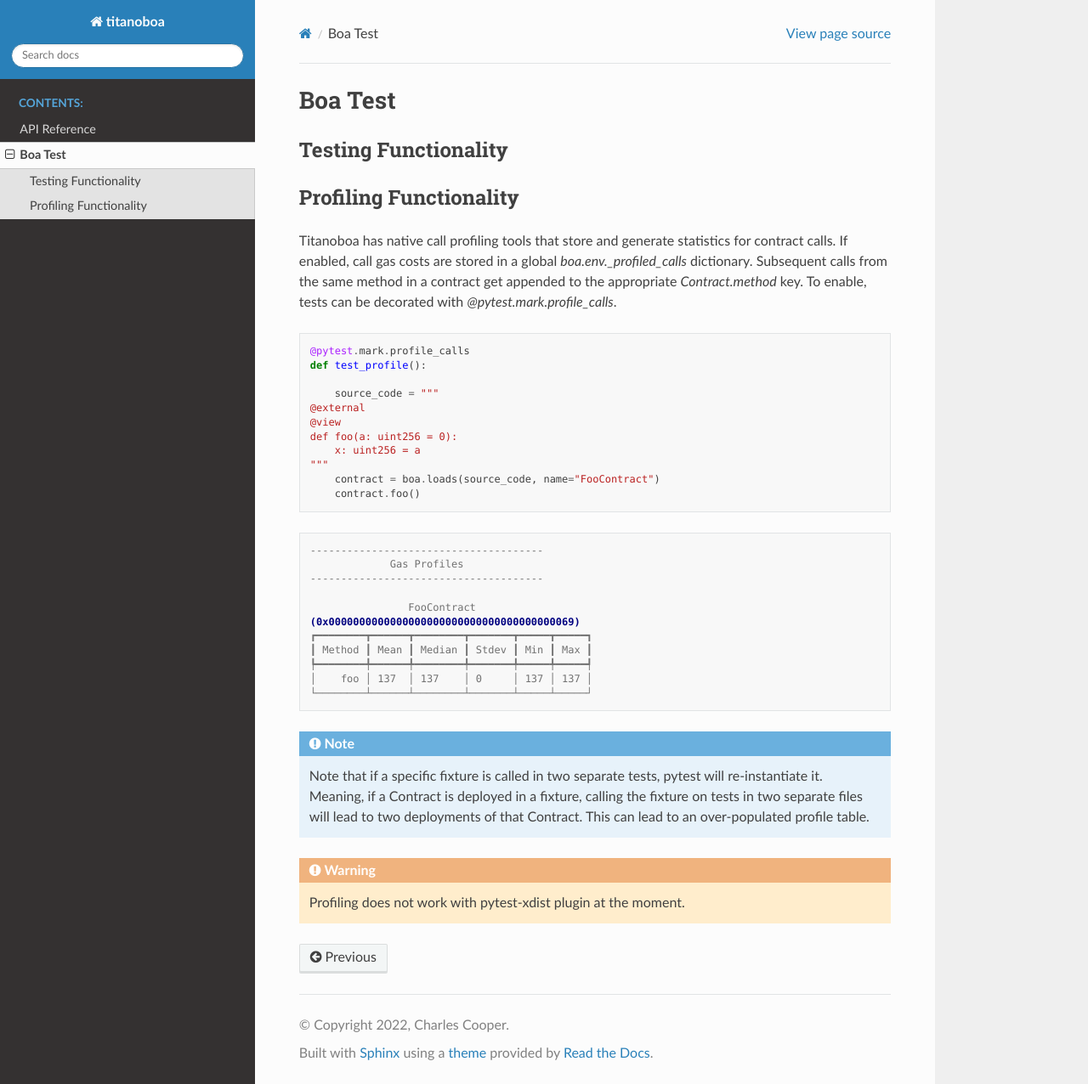
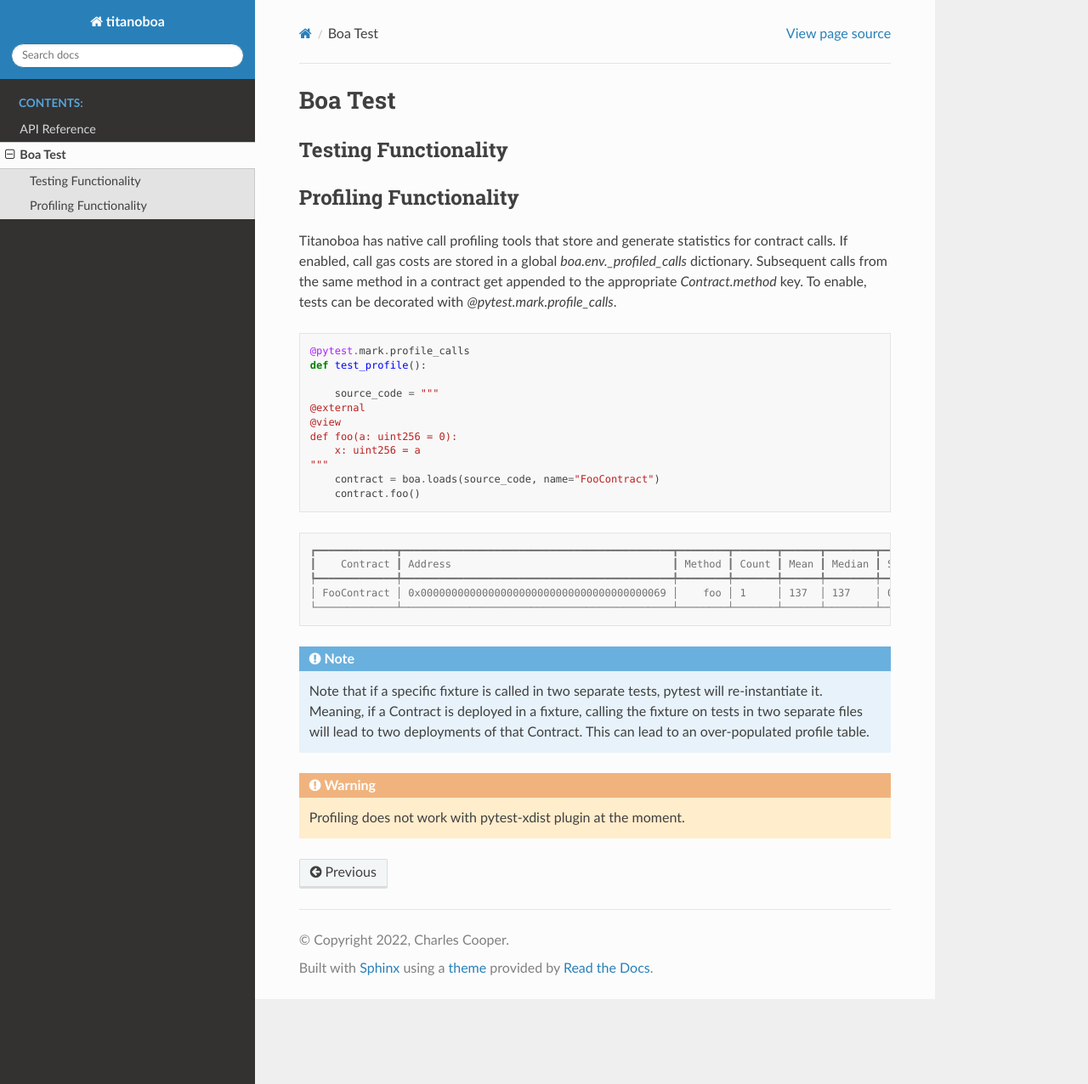
Before and after one commit to vyperlang/titanoboa, a Sphinx documentation site: the page built from docs/source/test.rst, in a window 1280 px wide and 1276 px high. Shown: the whole window at 85% size. Built offline with Sphinx 7.4.7 and the Read the Docs theme 2.0.0, drawn with Linux system fonts in a browser that asks for light colours.

Commit message:
update doc example

```diff
--- a/docs/source/test.rst
+++ b/docs/source/test.rst
@@ -30,17 +30,11 @@ in a contract get appended to the appropriate `Contract.method` key. To enable,
 
 .. code-block:: console
 
-    --------------------------------------
-                 Gas Profiles
-    --------------------------------------
-
-                    FooContract
-    (0x0000000000000000000000000000000000000069)
-    ┏━━━━━━━━┳━━━━━━┳━━━━━━━━┳━━━━━━━┳━━━━━┳━━━━━┓
-    ┃ Method ┃ Mean ┃ Median ┃ Stdev ┃ Min ┃ Max ┃
-    ┡━━━━━━━━╇━━━━━━╇━━━━━━━━╇━━━━━━━╇━━━━━╇━━━━━┩
-    │    foo │ 137  │ 137    │ 0     │ 137 │ 137 │
-    └────────┴──────┴────────┴───────┴─────┴─────┘
+    ┏━━━━━━━━━━━━━┳━━━━━━━━━━━━━━━━━━━━━━━━━━━━━━━━━━━━━━━━━━━━┳━━━━━━━━┳━━━━━━━┳━━━━━━┳━━━━━━━━┳━━━━━━━┳━━━━━┳━━━━━┓
+    ┃    Contract ┃ Address                                    ┃ Method ┃ Count ┃ Mean ┃ Median ┃ Stdev ┃ Min ┃ Max ┃
+    ┡━━━━━━━━━━━━━╇━━━━━━━━━━━━━━━━━━━━━━━━━━━━━━━━━━━━━━━━━━━━╇━━━━━━━━╇━━━━━━━╇━━━━━━╇━━━━━━━━╇━━━━━━━╇━━━━━╇━━━━━┩
+    │ FooContract │ 0x0000000000000000000000000000000000000069 │    foo │ 1     │ 137  │ 137    │ 0     │ 137 │ 137 │
+    └─────────────┴────────────────────────────────────────────┴────────┴───────┴──────┴────────┴───────┴─────┴─────┘
 
 .. note::
     Note that if a specific fixture is called in two separate tests, pytest will re-instantiate it. Meaning, if a Contract
```
